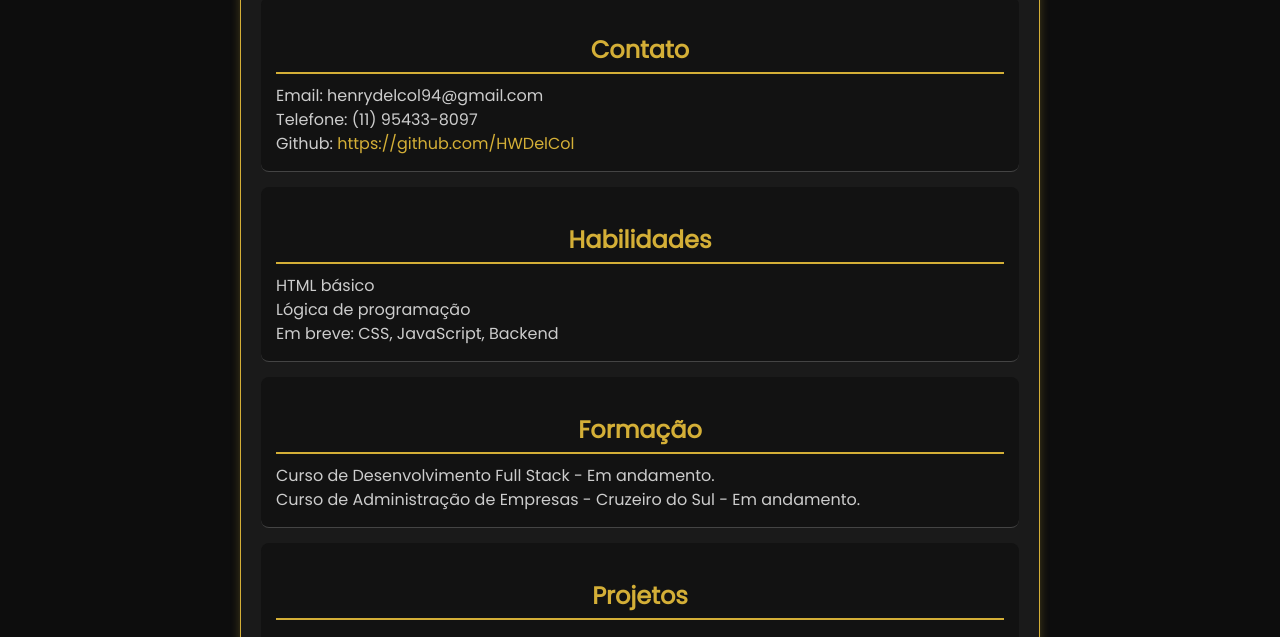
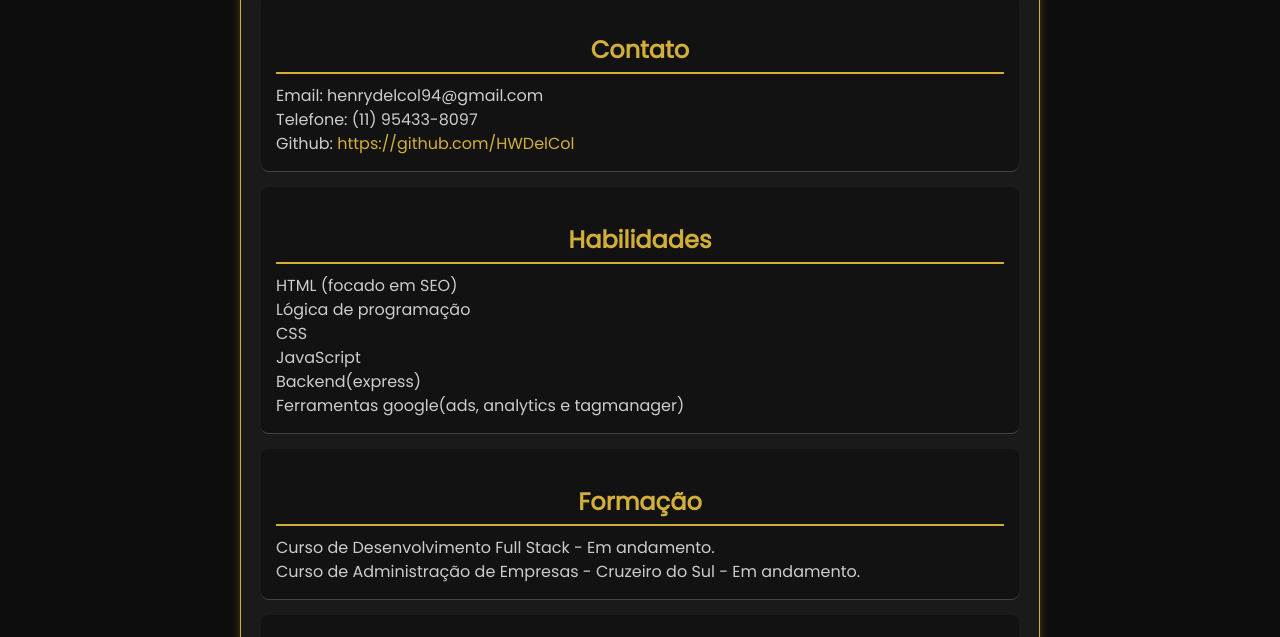
Before and after one commit to HWDelCol/curriculo-fullstack, a plain HTML site: page index.html in a window 1280 px wide. Shown: the part 141-778 px from the top of the page. Drawn offline with Linux system fonts and the light colour scheme.

Commit message:
Update index.html

```diff
--- a/index.html
+++ b/index.html
@@ -35,9 +35,12 @@
         <div class="sub-card" id="habilidades">
             <h2>Habilidades</h2>
             <ul>
-                <li>HTML básico</li>
+                <li>HTML (focado em SEO)</li>
                 <li>Lógica de programação</li>
-                <li>Em breve: CSS, JavaScript, Backend</li>
+                <li>CSS</li>
+                <li>JavaScript</li>
+                <li>Backend(express)</li>
+                <li>Ferramentas google(ads, analytics e tagmanager)</li>
             </ul>
         </div>
 
```
